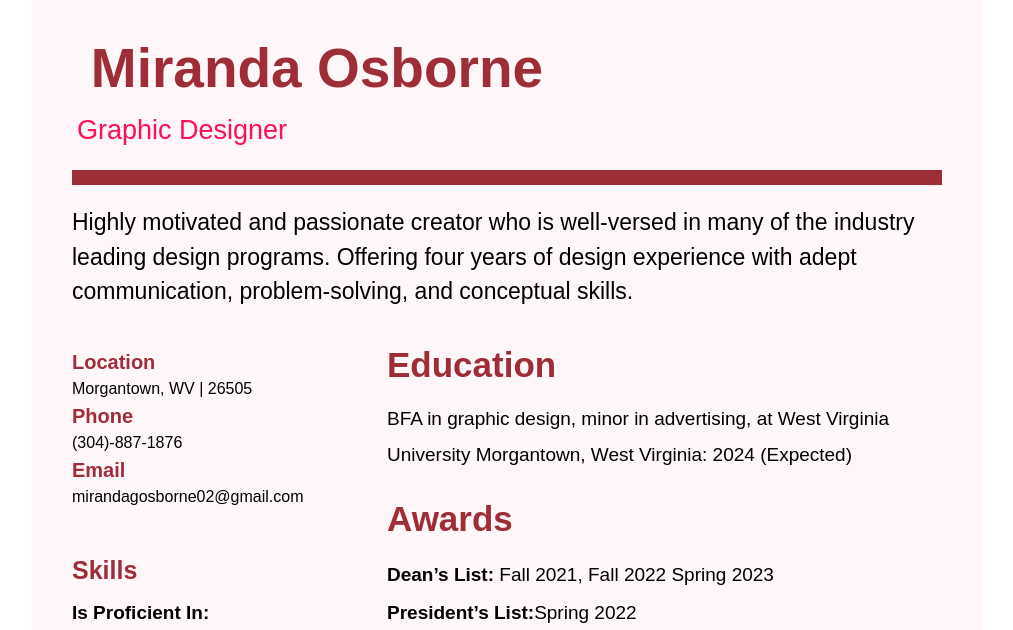
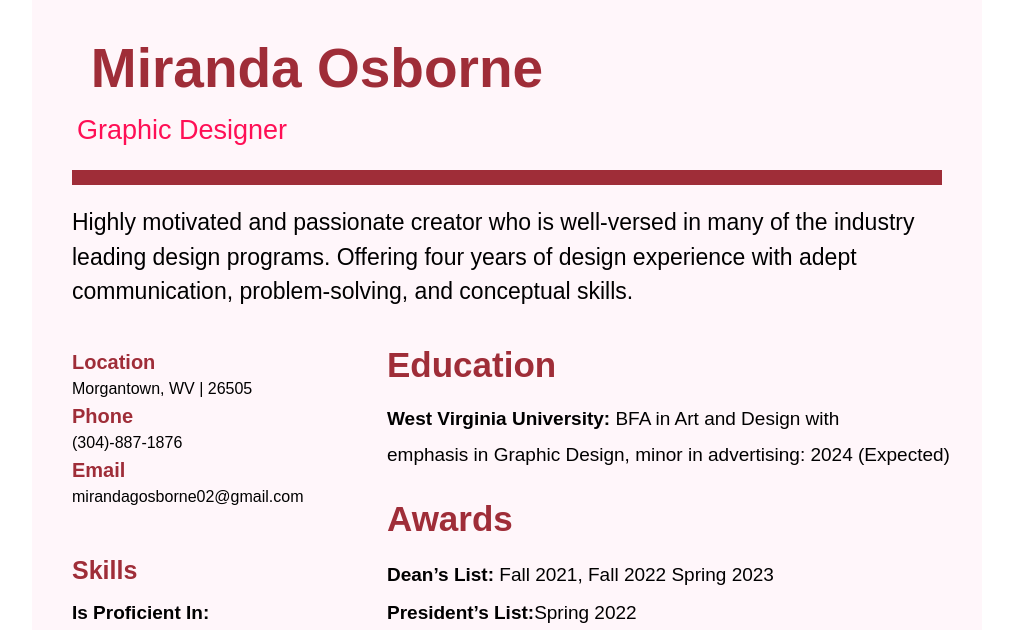
Before and after one commit to mgo00001/mirandaosampleportfolio, a plain HTML site: page resume.html in a window 1280 px wide. Shown: the part 135-765 px from the top of the page, without its empty margins (128-1141 px from the left). Drawn offline with Linux system fonts and the light colour scheme; a web font is replaced by a local one.

Commit message:
changed resume type

```diff
--- a/resume.html
+++ b/resume.html
@@ -67,7 +67,7 @@
 
 <div class=" resume grid_15  alpha omega">
     <h2 class="label1">Education</h2>
-    <p id="educationp">BFA in graphic design, minor in advertising, at West Virginia University Morgantown, West Virginia: 2024 (Expected)</p>
+    <p id="educationp"><strong>West Virginia University:</strong> BFA in Art and Design with <br> emphasis in Graphic Design, minor in advertising: 2024 (Expected)</p>
     <h2 class="label1">Awards</h2>
     <ul class="resume2">
         <li><strong>Dean’s List:</strong> Fall 2021, Fall 2022 Spring 2023</li>
```
